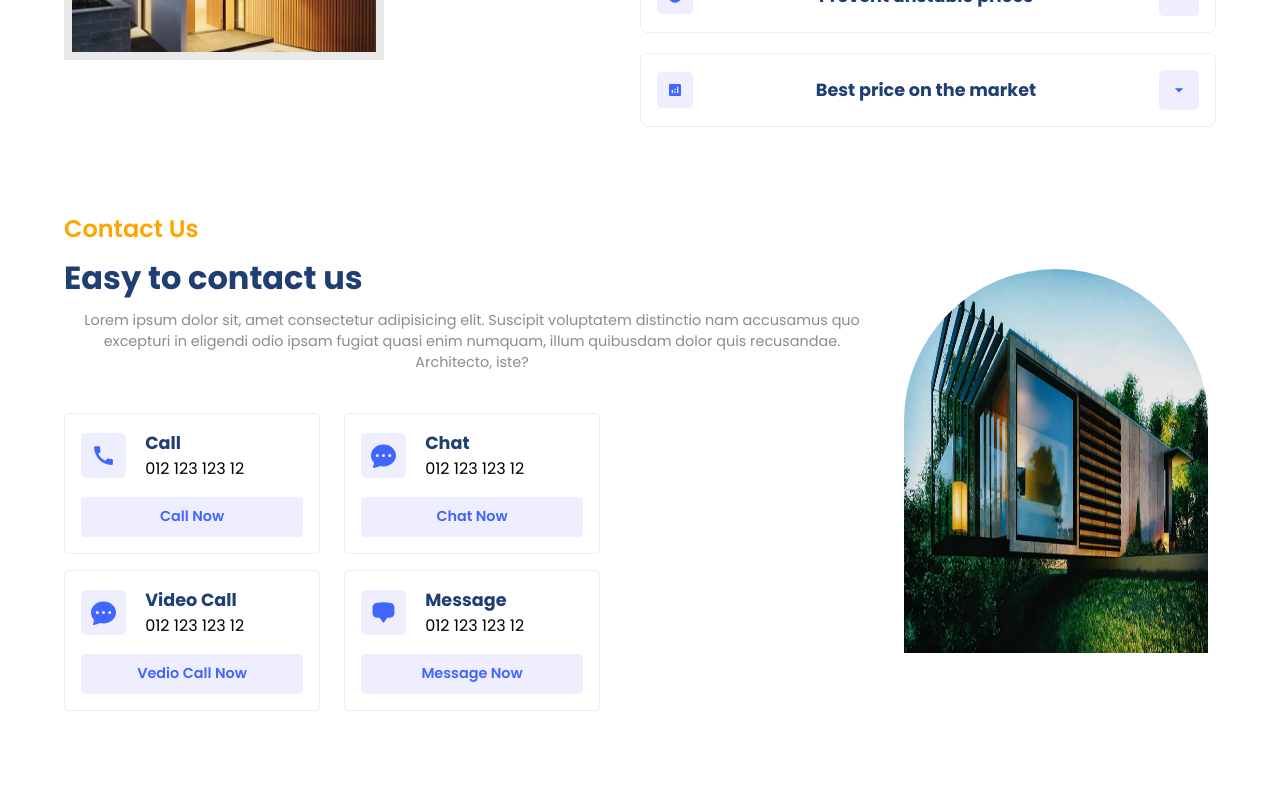
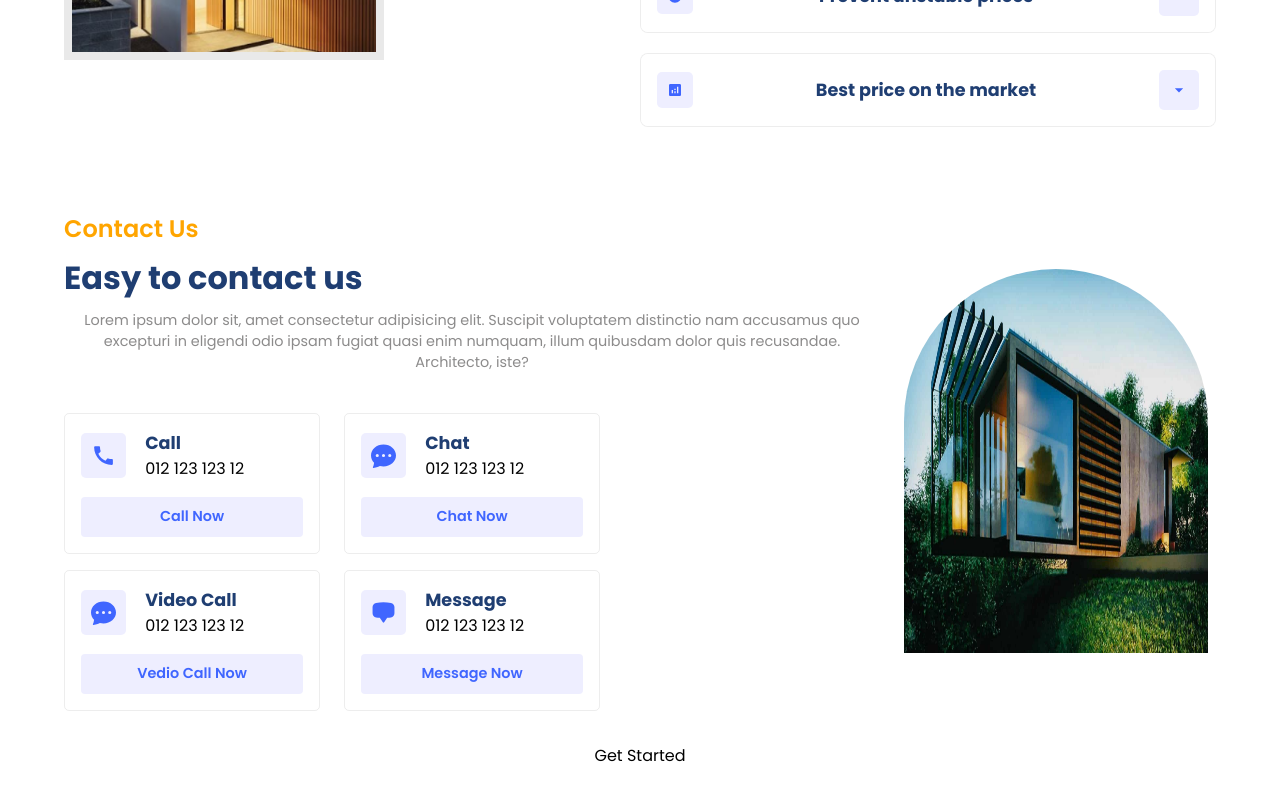
Before and after one commit to itssg001/React.js-Projects, a React (Vite) app in the folder Real-Estate-Website/: page / in a window 1280 px wide. Shown: the part 1774-2574 px from the top of the page. Before the commit the page ends 2549 px from the top, so only its background shows below. Built offline with nearby package versions, Linux system fonts and the light colour scheme.

Commit message:
get started section

```diff
--- a/Real-Estate-Website/src/App.jsx
+++ b/Real-Estate-Website/src/App.jsx
@@ -5,6 +5,7 @@ import Hero from './components/Hero/Hero'
 import Recidencies from './components/Residencies/Recidencies'
 import Value from './components/Value/Value'
 import Contact from './components/Contact/Contact'
+import GetStarted from './components/GetStarted/GetStarted'
 
 function App() {
 
@@ -17,6 +18,7 @@ function App() {
       <Recidencies />
       <Value />
       <Contact/>
+      <GetStarted />
     </div>
   )
 }
--- /dev/null
+++ b/Real-Estate-Website/src/components/GetStarted/GetStarted.jsx
@@ -0,0 +1,11 @@
+import React from 'react'
+
+const GetStarted = () => {
+  return (
+    <div>
+      Get Started
+    </div>
+  )
+}
+
+export default GetStarted
```
Also changed, not shown: Real-Estate-Website/src/components/GetStarted/getstarted.css (added).
